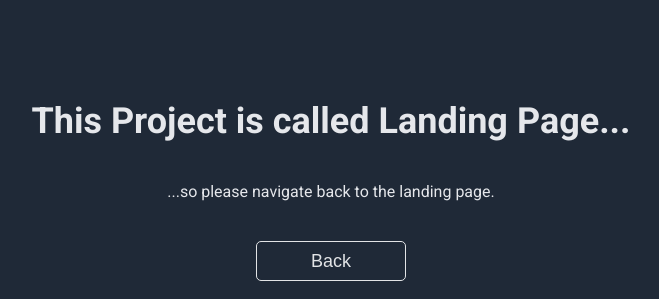
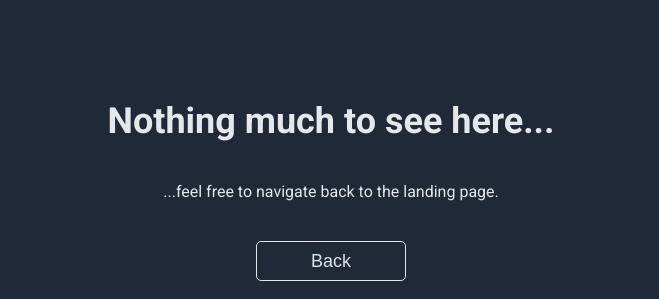
Before and after one commit to guudewie/landing_page, a plain HTML site: page any_button.html in a window 1280 px wide. Shown: the top 299 px of the page, without its empty margins (309-968 px from the left). Drawn offline with Linux system fonts and the light colour scheme.

Commit message:
fix typo, change wording

```diff
--- a/any_button.html
+++ b/any_button.html
@@ -11,8 +11,8 @@
     <link href="https://fonts.googleapis.com/css2?family=Roboto:ital,wght@0,100;0,300;0,400;0,500;0,700;0,900;1,100;1,300;1,400;1,500;1,700;1,900&display=swap" rel="stylesheet">
 </head>
 <body id="crazy">
-    <div class="crazy">This Project is called Landing Page...</div>
-    <div class="crazy small">...so please navigate back to the landing page.</div>
+    <div class="crazy">Nothing much to see here...</div>
+    <div class="crazy small">...feel free to navigate back to the landing page.</div>
     <a href="./index.html"><button id="button">Back</button></a>
     <iframe src="https://giphy.com/embed/yYSSBtDgbbRzq" width="480" height="360" frameBorder="0" class="giphy-embed" allowFullScreen></iframe>
 </body>
```
